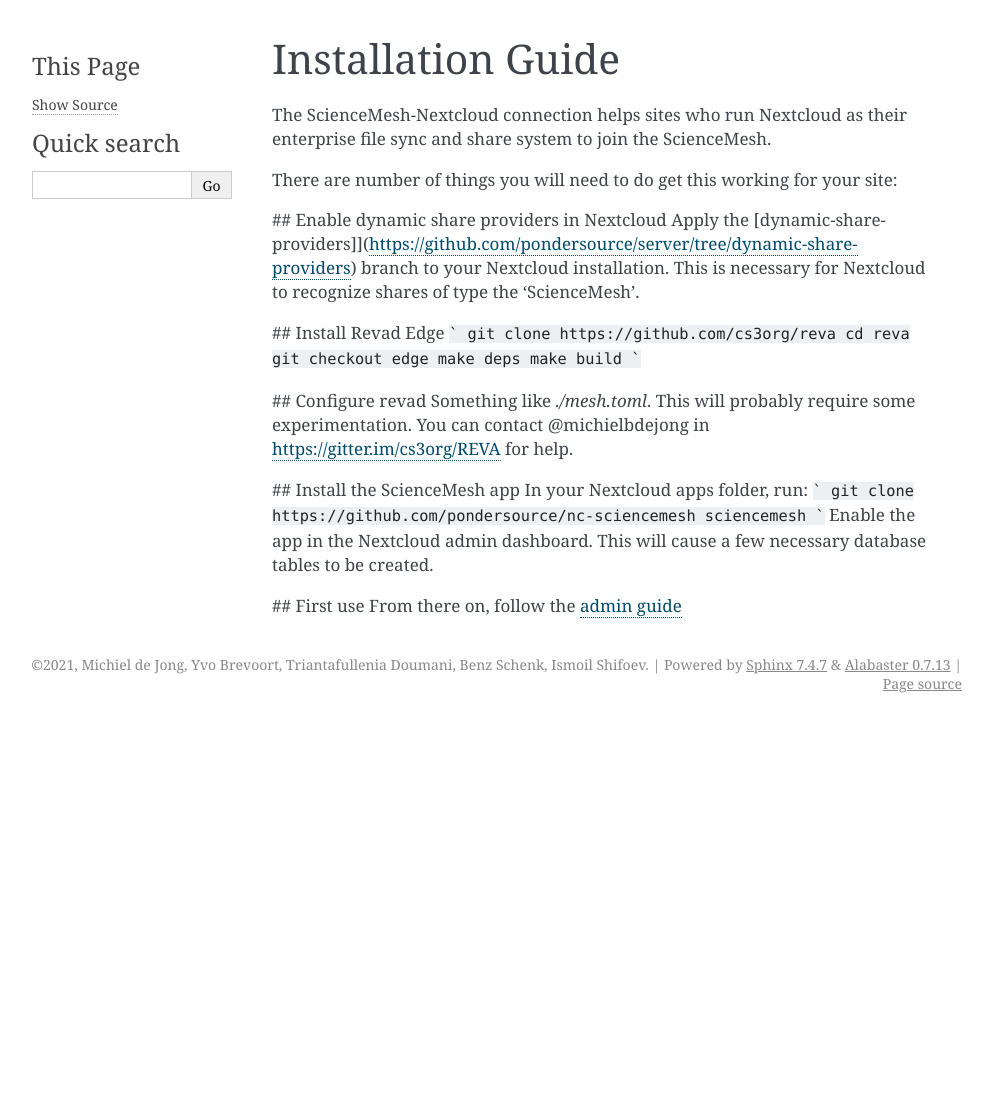
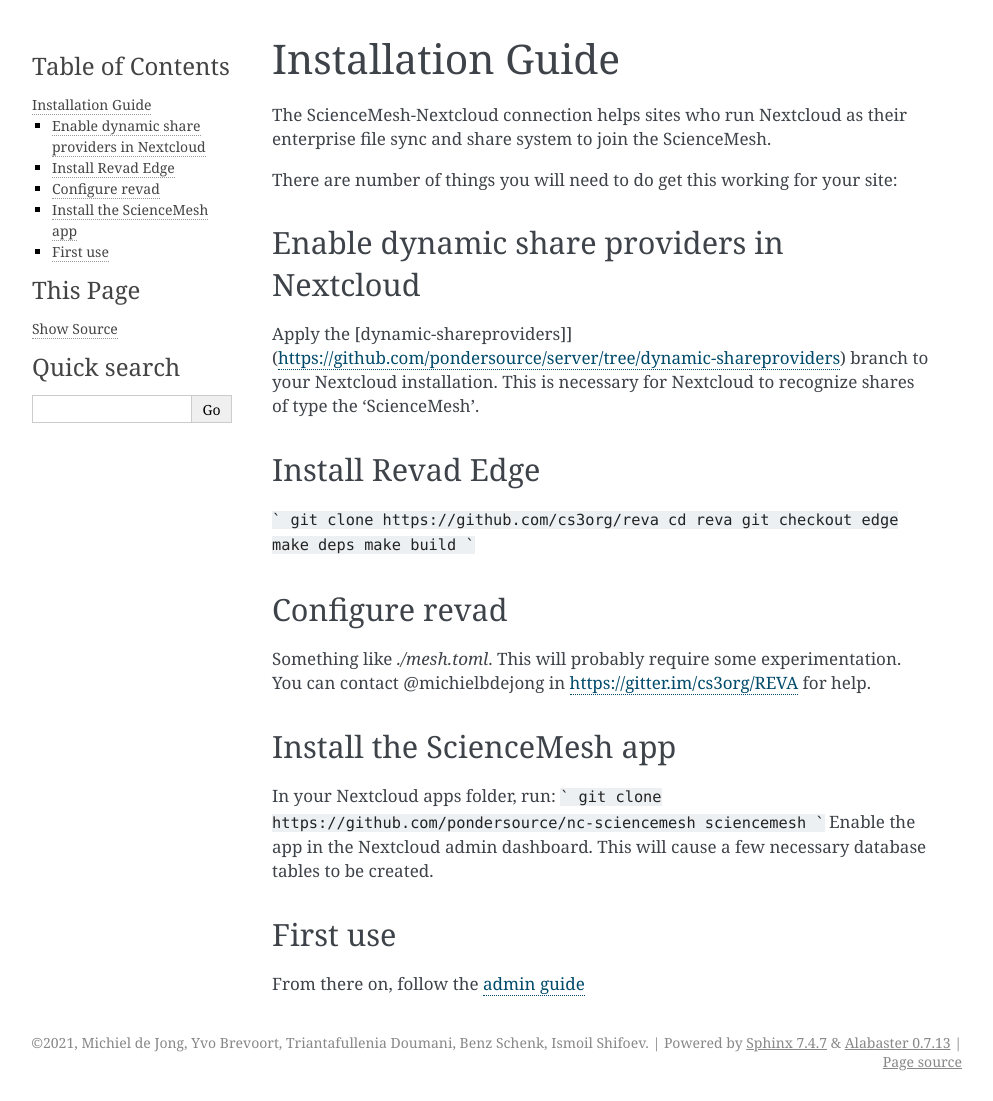
Before and after one commit to pondersource/sciencemesh-php, a Sphinx documentation site: the page built from source/installation.rst, in a window 1280 px wide. Shown: the whole page, without its empty margins (148-1141 px from the left). Built offline with Sphinx 7.4.7, drawn with Linux system fonts in a browser that asks for light colours; before the commit the page ends 900 px from its top, so only the background shows below that.

Commit message:
reStructuredText fixes

````diff
--- a/source/installation.rst
+++ b/source/installation.rst
@@ -5,11 +5,13 @@
 
 There are number of things you will need to do get this working for your site:
 
-## Enable dynamic share providers in Nextcloud
+Enable dynamic share providers in Nextcloud
+~~~~~~~~~~~~~~~~~~~~~~~~~~~~~~~~~~~~~~~~~~~
 Apply the [dynamic-shareproviders]](https://github.com/pondersource/server/tree/dynamic-shareproviders) branch to your Nextcloud installation.
 This is necessary for Nextcloud to recognize shares of type the 'ScienceMesh'.
 
-## Install Revad Edge
+Install Revad Edge
+~~~~~~~~~~~~~~~~~~
 ```
 git clone https://github.com/cs3org/reva
 cd reva
@@ -18,10 +20,13 @@
 make build
 ```
 
-## Configure revad
+Configure revad
+~~~~~~~~~~~~~~~
+
 Something like `./mesh.toml`. This will probably require some experimentation. You can contact @michielbdejong in https://gitter.im/cs3org/REVA for help.
 
-## Install the ScienceMesh app
+Install the ScienceMesh app
+~~~~~~~~~~~~~~~~~~~~~~~~~~~
 In your Nextcloud apps folder, run:
 ```
 git clone https://github.com/pondersource/nc-sciencemesh sciencemesh
@@ -30,7 +35,8 @@
 This will cause a few necessary database tables to be created.
 
 
-## First use
+First use
+~~~~~~~~~
 From there on, follow the `admin guide`_
 
 __
````
